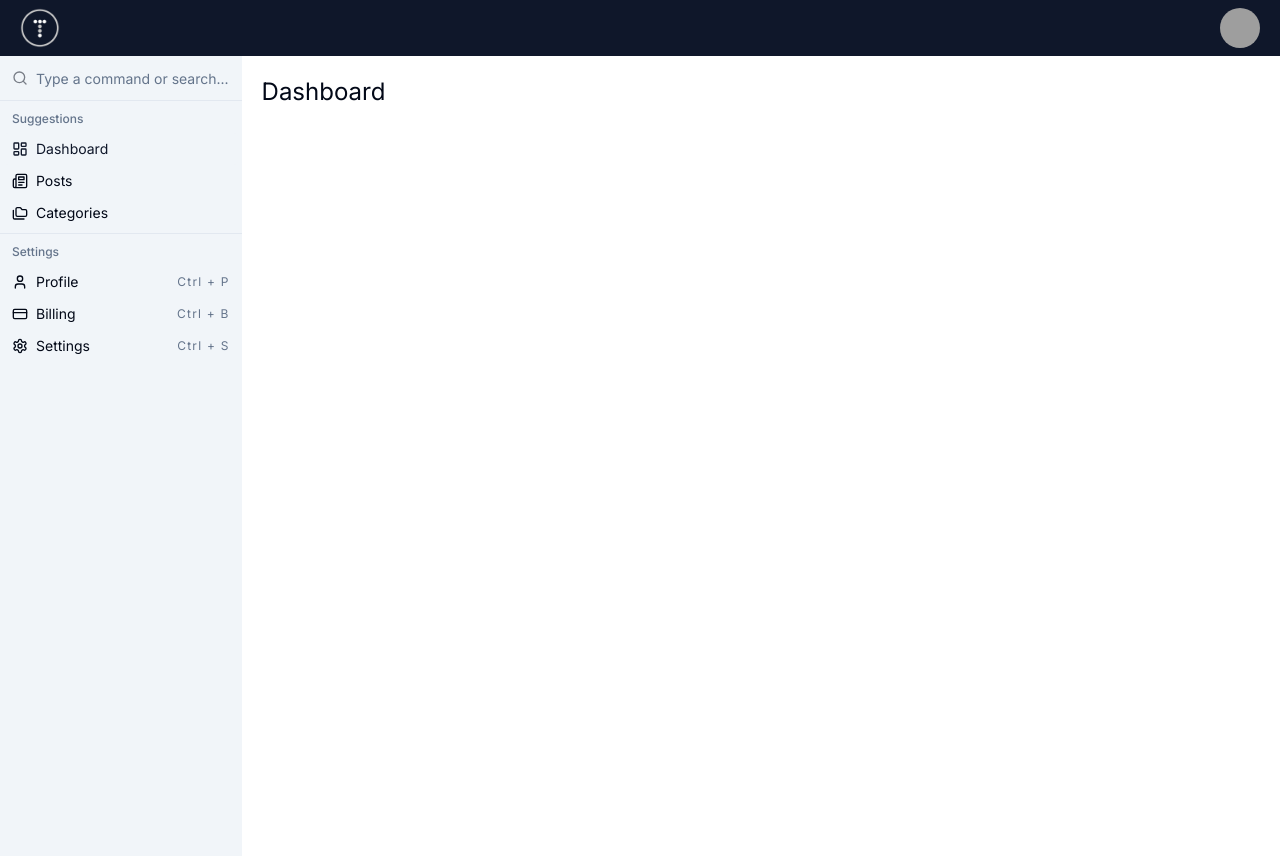
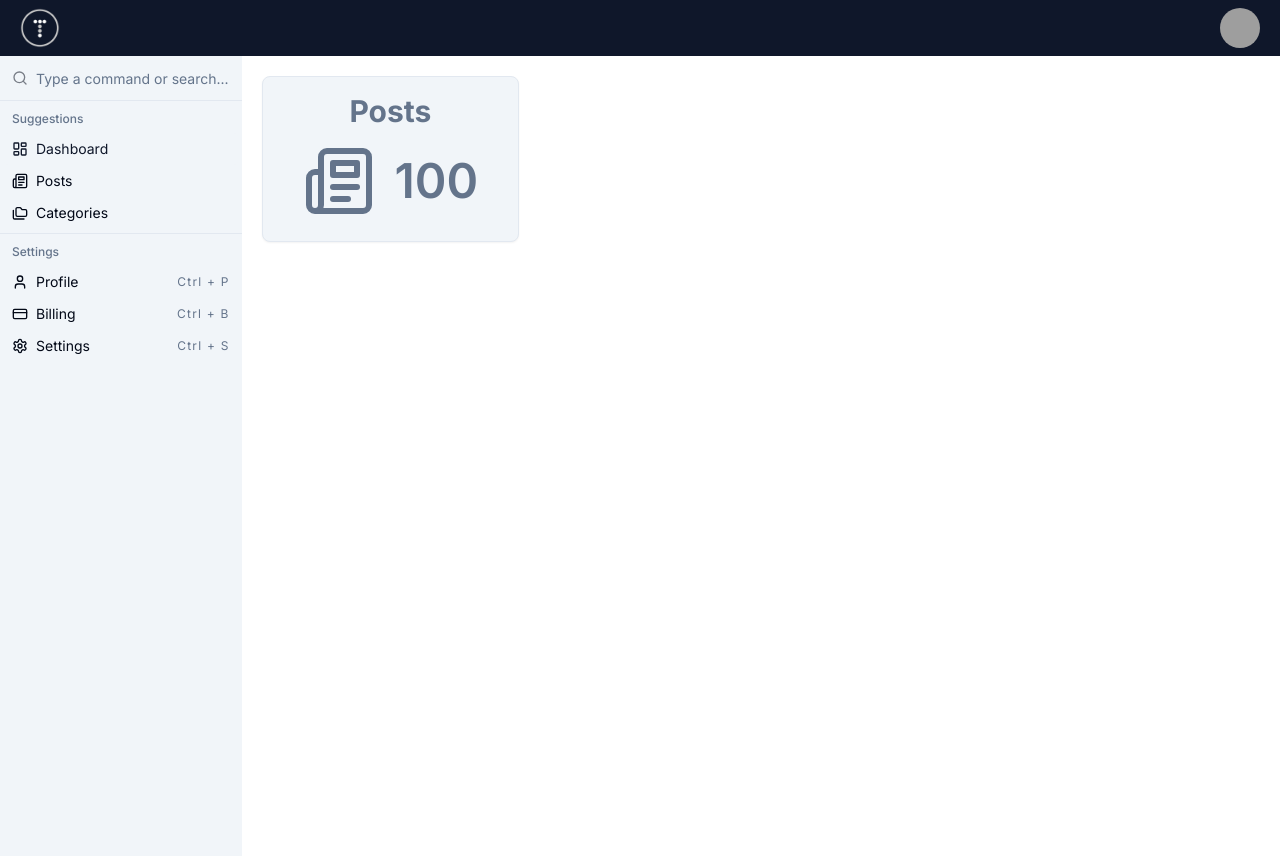
Before and after one commit to BMRicardas/admin-dashboard, a Next.js app: page / in a window 1280 px wide. Built offline with nearby package versions, Linux system fonts and the light colour scheme; grey boxes are pictures that could not be loaded.

Commit message:
add DashboardCard component

```diff
--- a/app/page.tsx
+++ b/app/page.tsx
@@ -1,7 +1,16 @@
+import { DashboardCard } from "@/components/dashboard/dashboard-card";
+import { Newspaper } from "lucide-react";
+
 export default function Home() {
   return (
     <>
-      <h1 className="text-2xl">Dashboard</h1>
+      <div className="flex flex-col md:flex-row justify-between gap-5 mb-5">
+        <DashboardCard
+          title="Posts"
+          count={100}
+          icon={<Newspaper className="text-slate-500" size={72} />}
+        />
+      </div>
     </>
   );
 }
--- /dev/null
+++ b/components/dashboard/dashboard-card.tsx
@@ -0,0 +1,28 @@
+import { ReactElement } from "react";
+import type { LucideIcon } from "lucide-react";
+
+import { Card, CardContent } from "@/components/ui/card";
+
+type Props = {
+  title: string;
+  count: number;
+  icon: ReactElement<LucideIcon>;
+};
+
+export function DashboardCard({ title, count, icon }: Props) {
+  return (
+    <Card className="bg-slate-100 dark:bg-slate-800 p-4 pb-0">
+      <CardContent>
+        <h3 className="text-3xl text-center mb-4 font-bold text-slate-500 dark:text-slate-200">
+          {title}
+        </h3>
+        <div className="flex gap-5 justify-center items-center">
+          {icon}
+          <h3 className="text-5xl font-semibold text-slate-500 dark:text-slate-200">
+            {count}
+          </h3>
+        </div>
+      </CardContent>
+    </Card>
+  );
+}
--- /dev/null
+++ b/components/ui/card.tsx
@@ -0,0 +1,79 @@
+import * as React from "react"
+
+import { cn } from "@/lib/utils"
+
+const Card = React.forwardRef<
+  HTMLDivElement,
+  React.HTMLAttributes<HTMLDivElement>
+>(({ className, ...props }, ref) => (
+  <div
+    ref={ref}
+    className={cn(
+      "rounded-lg border bg-card text-card-foreground shadow-sm",
+      className
+    )}
+    {...props}
+  />
+))
+Card.displayName = "Card"
+
+const CardHeader = React.forwardRef<
+  HTMLDivElement,
+  React.HTMLAttributes<HTMLDivElement>
+>(({ className, ...props }, ref) => (
+  <div
+    ref={ref}
+    className={cn("flex flex-col space-y-1.5 p-6", className)}
+    {...props}
+  />
+))
+CardHeader.displayName = "CardHeader"
+
+const CardTitle = React.forwardRef<
+  HTMLParagraphElement,
+  React.HTMLAttributes<HTMLHeadingElement>
+>(({ className, ...props }, ref) => (
+  <h3
+    ref={ref}
+    className={cn(
+      "text-2xl font-semibold leading-none tracking-tight",
+      className
+    )}
+    {...props}
+  />
+))
+CardTitle.displayName = "CardTitle"
+
+const CardDescription = React.forwardRef<
+  HTMLParagraphElement,
+  React.HTMLAttributes<HTMLParagraphElement>
+>(({ className, ...props }, ref) => (
+  <p
+    ref={ref}
+    className={cn("text-sm text-muted-foreground", className)}
+    {...props}
+  />
+))
+CardDescription.displayName = "CardDescription"
+
+const CardContent = React.forwardRef<
+  HTMLDivElement,
+  React.HTMLAttributes<HTMLDivElement>
+>(({ className, ...props }, ref) => (
+  <div ref={ref} className={cn("p-6 pt-0", className)} {...props} />
+))
+CardContent.displayName = "CardContent"
+
+const CardFooter = React.forwardRef<
+  HTMLDivElement,
+  React.HTMLAttributes<HTMLDivElement>
+>(({ className, ...props }, ref) => (
+  <div
+    ref={ref}
+    className={cn("flex items-center p-6 pt-0", className)}
+    {...props}
+  />
+))
+CardFooter.displayName = "CardFooter"
+
+export { Card, CardHeader, CardFooter, CardTitle, CardDescription, CardContent }
```
